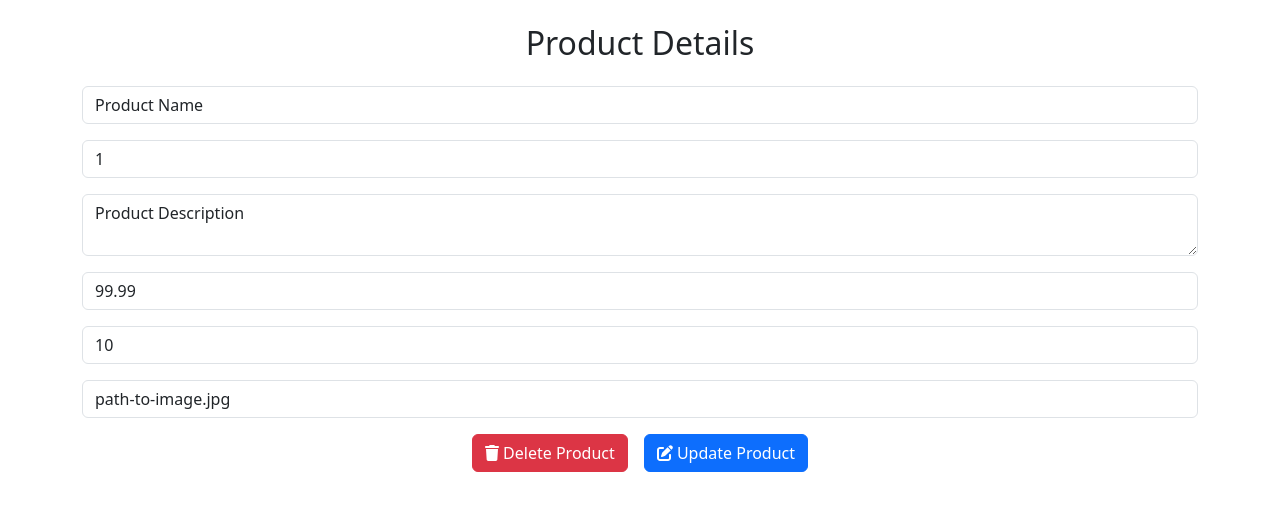
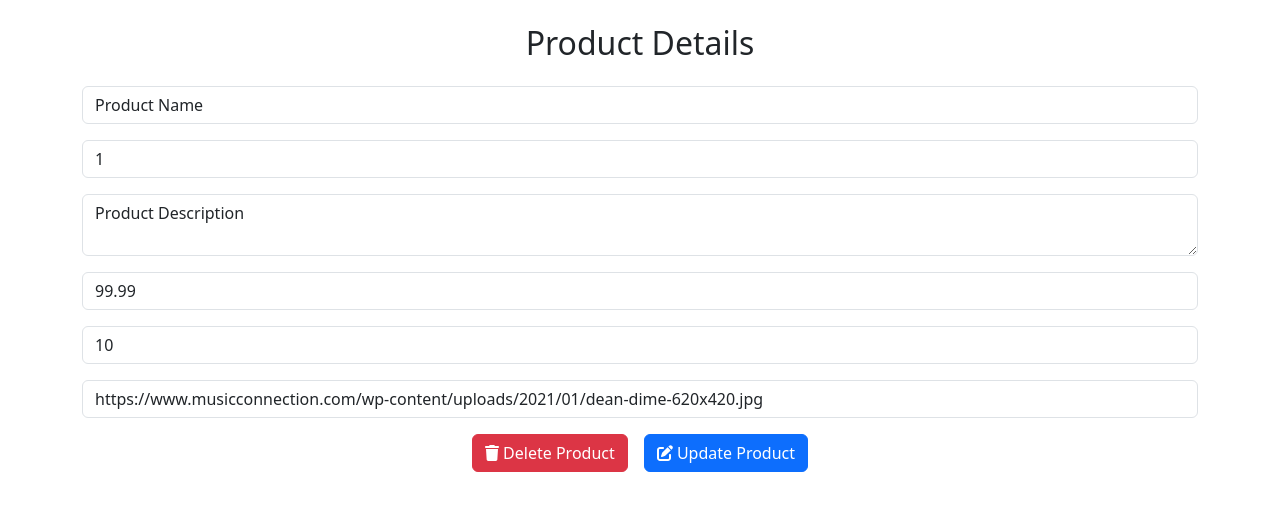
Before and after one commit to MGTheTrain/e-commerce-service, an Angular app in the folder frontend/e-commerce-service/: page /products/1 in a window 1280 px wide. Shown: the top 510 px of the page. Built offline with nearby package versions, Linux system fonts and the light colour scheme.

Commit message:
update mock data

```diff
--- a/frontend/e-commerce-service/src/app/components/product-management/product-detail/product-detail.component.ts
+++ b/frontend/e-commerce-service/src/app/components/product-management/product-detail/product-detail.component.ts
@@ -25,7 +25,7 @@ export class ProductDetailComponent {
     description: 'Product Description',
     price: 99.99,
     stock: 10,
-    imageUrl: 'path-to-image.jpg'
+    imageUrl: 'https://www.musicconnection.com/wp-content/uploads/2021/01/dean-dime-620x420.jpg'
   };
 
   public faTrash: IconDefinition = faTrash;
```
